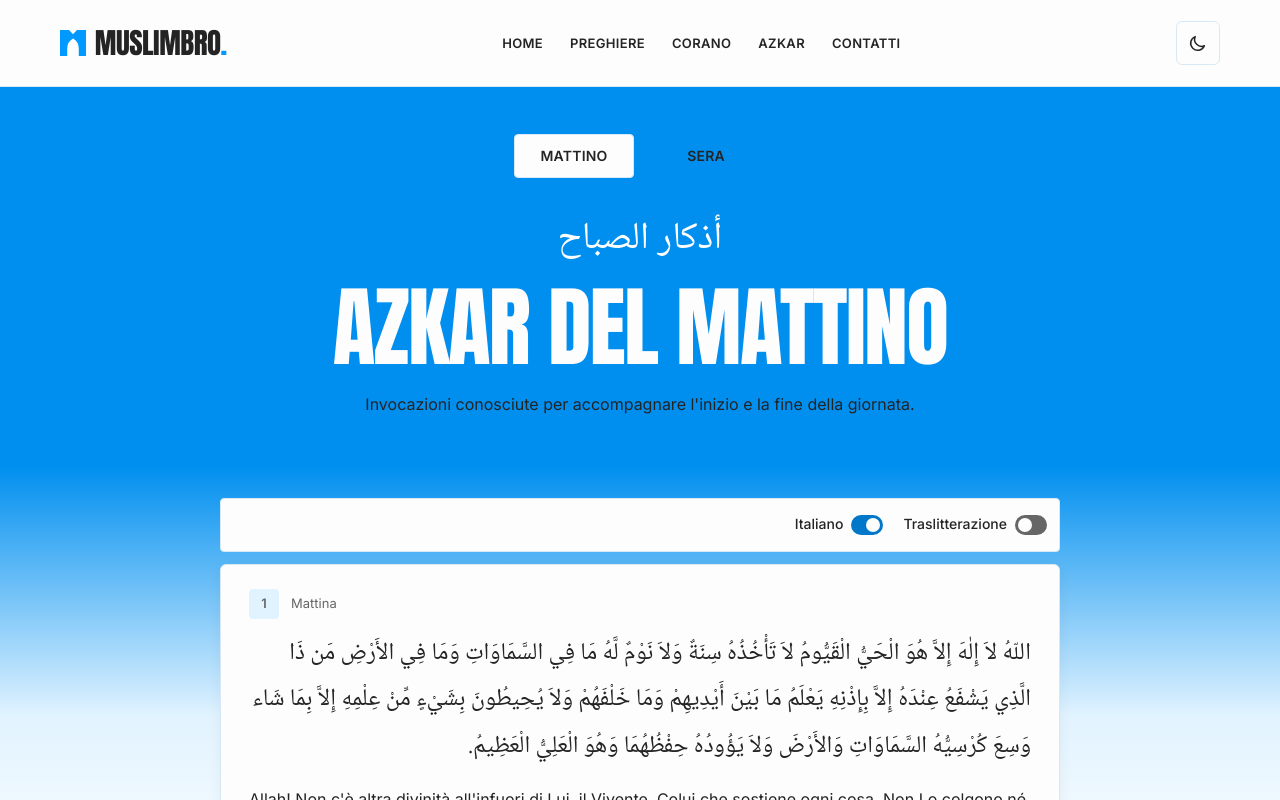
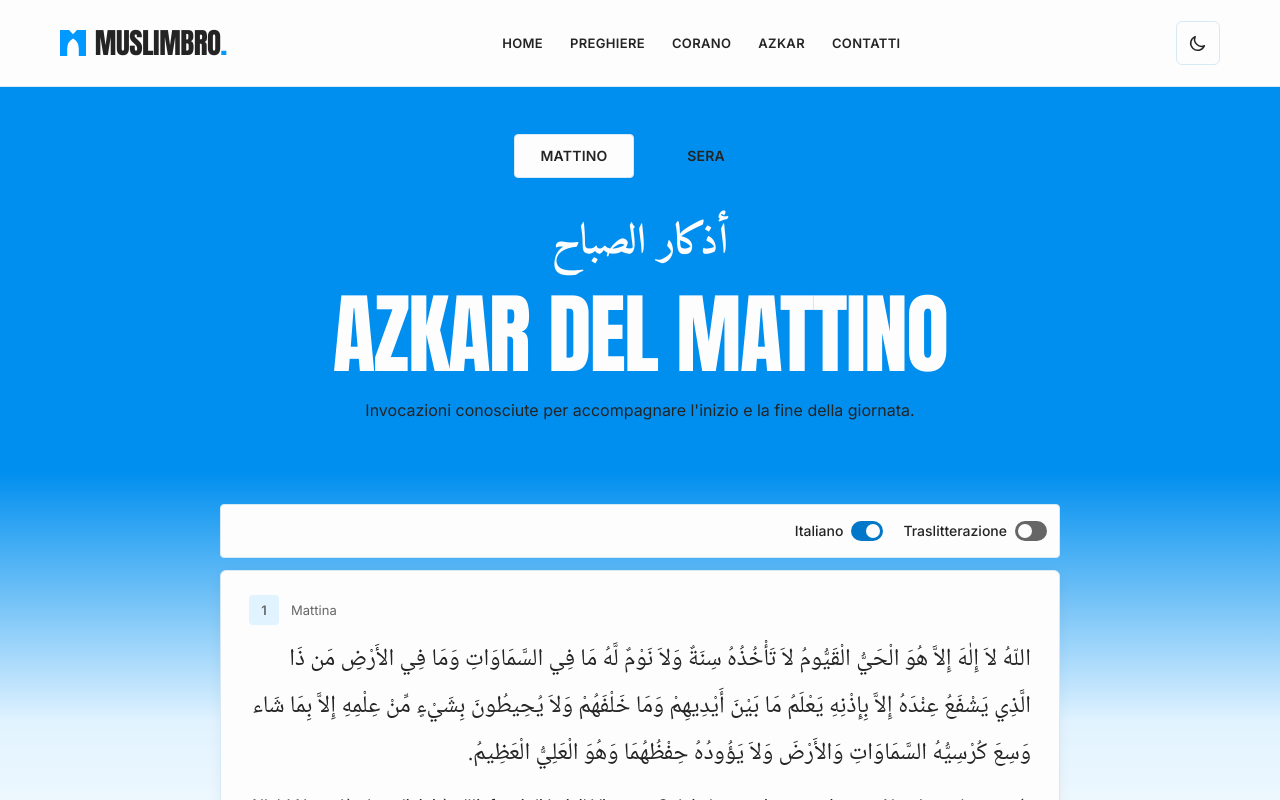
Before and after one commit to abSarhan02/muslimbro-react, a React (Vite) app: page /azkar in a window 1280 px wide. Shown: the top 800 px of the page. Built offline with nearby package versions, Linux system fonts and the light colour scheme.

Commit message:
Titolo arabo degli Azkar in Amiri

```diff
--- a/src/components/layout/PageTitle/PageTitle.css
+++ b/src/components/layout/PageTitle/PageTitle.css
@@ -9,7 +9,10 @@
 .page-title-ar {
   margin: 0 0 var(--space-2);
   color: var(--cloud);
-  font: 500 clamp(1.75rem, 1.4rem + 1.4vw, 2.375rem) / 1.6 var(--font-arabic);
+  /* Amiri come la scritta del Corano in home */
+  font:
+    700 clamp(2rem, 1.6rem + 1.4vw, 2.625rem) / 1.6 "Amiri",
+    var(--font-arabic);
 }
 .page-title h1 {
   margin: 0;
```
